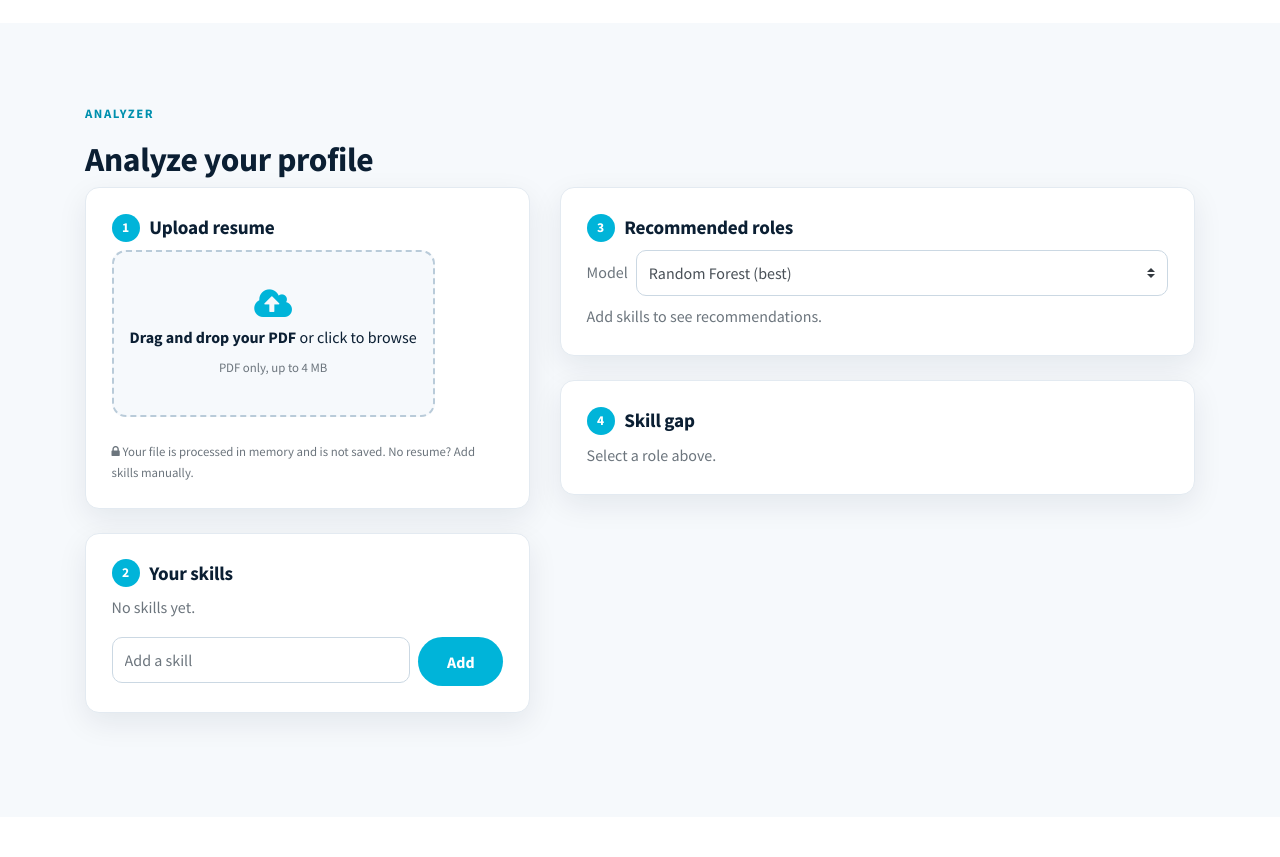
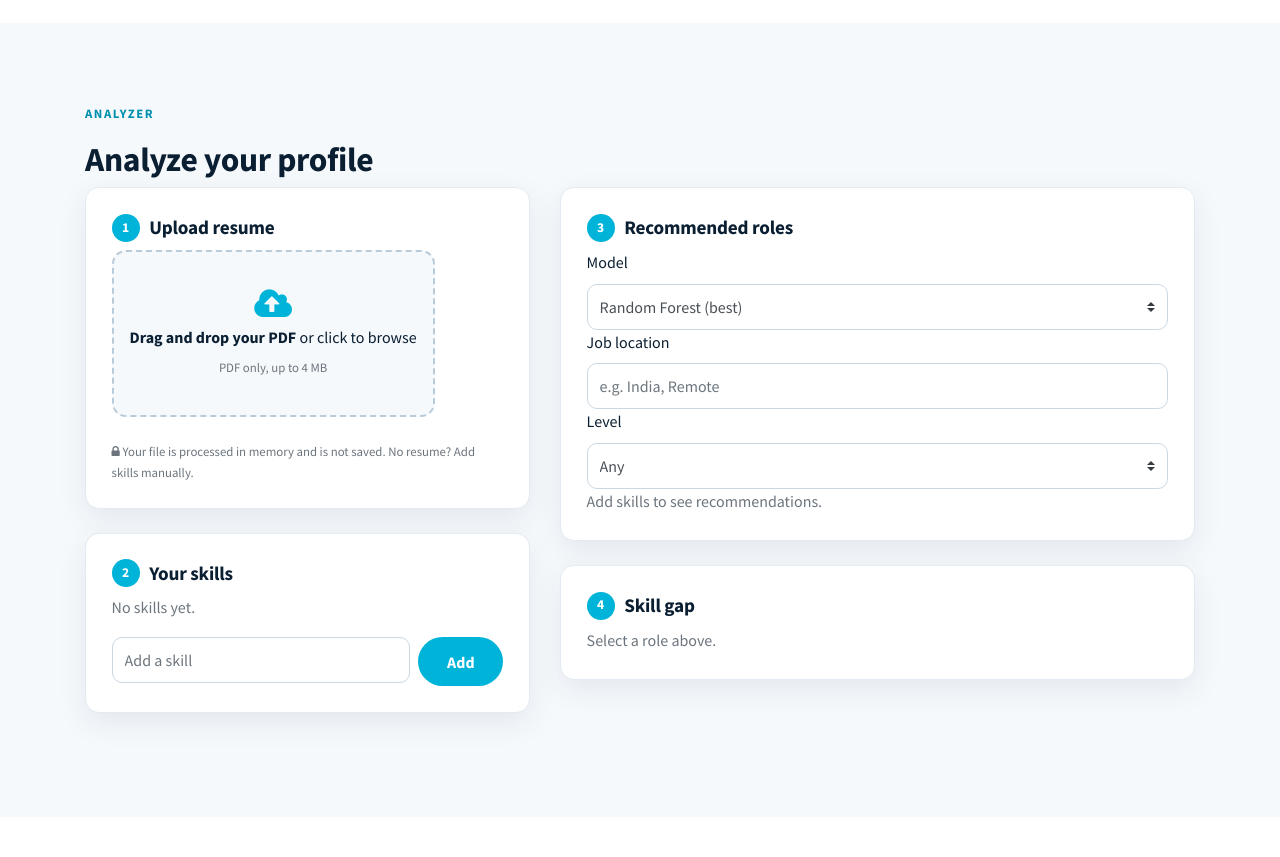
Before and after one commit to kv0011/skillsync-ai, a Flask app: page / in a window 1280 px wide. Shown: the part 1321-2178 px from the top of the page. Run offline with Flask 3, Linux system fonts and the light colour scheme; some libraries are stand-ins or nearby versions.

Commit message:
Update index.html

```diff
--- a/templates/index.html
+++ b/templates/index.html
@@ -69,7 +69,11 @@
  </div>
  <div class="col-lg-7">
   <div class="panel"><h3><span class="badge-n">3</span> Recommended roles</h3>
-   <div class="d-flex align-items-center mb-2 no-print"><label for="model" class="mb-0 mr-2 text-muted">Model</label><select id="model" class="custom-select w-auto"></select></div>
+   <div class="filters no-print">
+    <div><label for="model">Model</label><select id="model" class="custom-select"></select></div>
+    <div><label for="loc">Job location</label><input id="loc" class="form-control" placeholder="e.g. India, Remote"></div>
+    <div><label for="lvl">Level</label><select id="lvl" class="custom-select"><option value="">Any</option><option value="1">Internship</option><option value="2">Entry level</option></select></div>
+   </div>
    <div id="recs"><p class="text-muted mb-0">Add skills to see recommendations.</p></div></div>
   <div class="panel" id="gapPanel"><h3><span class="badge-n">4</span> Skill gap <span id="gapRole" class="text-muted" style="font-weight:400"></span></h3>
    <div id="gap"><p class="text-muted mb-0">Select a role above.</p></div></div>
@@ -94,7 +98,7 @@
  <div class="row mt-4 team">
   <div class="col-md-4 mb-3"><div class="avatar"><i class="fa fa-user"></i></div><h4>Keval Patel</h4><p class="text-muted"> </p></div>
   <div class="col-md-4 mb-3"><div class="avatar"><i class="fa fa-user"></i></div><h4>Mitaliraj Ghosh</h4><p class="text-muted"> </p></div>
-  <div class="col-md-4 mb-3"><div class="avatar"><i class="fa fa-user"></i></div><h4>Aksha Chudasma</h4><p class="text-muted"> </p></div>
+  <div class="col-md-4 mb-3"><div class="avatar"><i class="fa fa-user"></i></div><h4>Aksha Chudasama</h4><p class="text-muted"> </p></div>
  </div>
 </div></section>
 
```
